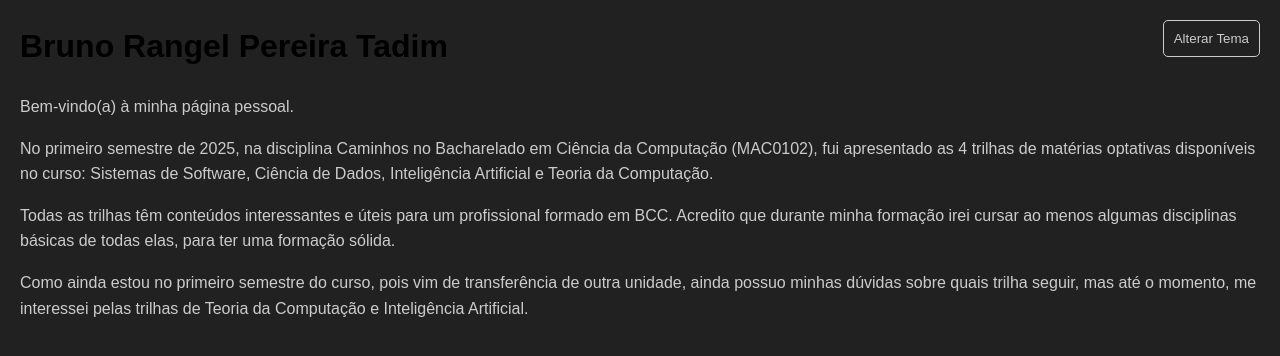
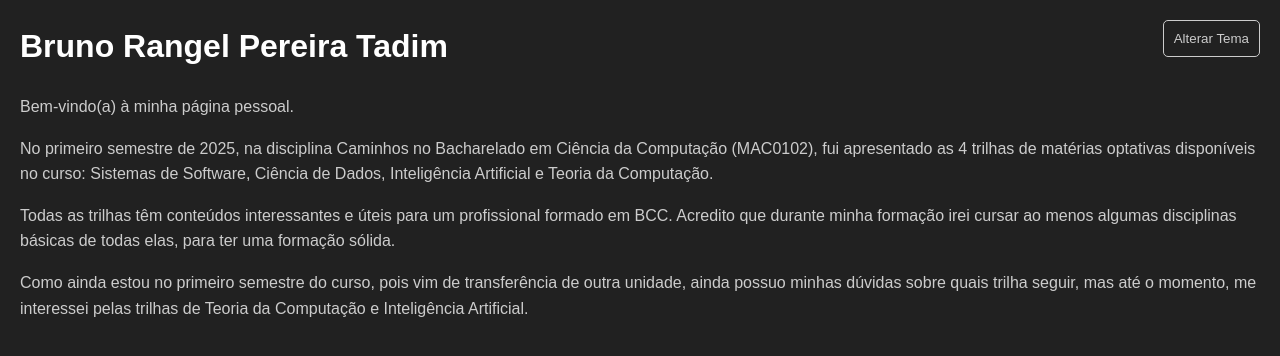
Before and after one commit to BruRangel/BruRangel.github.io, a plain HTML site: page index.html in a window 1280 px wide. Both pictures are taken after a click on the button "Alterar Tema". Drawn offline with Linux system fonts and the light colour scheme.

Commit message:
Ajustando o tema escuro

```diff
--- a/index.html
+++ b/index.html
@@ -6,14 +6,14 @@
         <title> Página Pessoal de Bruno Rangel </title>
         <style>
             :root {
-                --cor-fundo: "f1f1f1";
+                --cor-fundo: #f1f1f1;
                 --cor-texto: #333;
                 --cor-titulo: #000;
             }
             body.dark-mode {
                 --cor-fundo: #212121;
                 --cor-texto: #ccc;
-                --cor-titulo: #000;
+                --cor-titulo: #fff;
             }
             body {
                 font-family: sans-serif;
```
